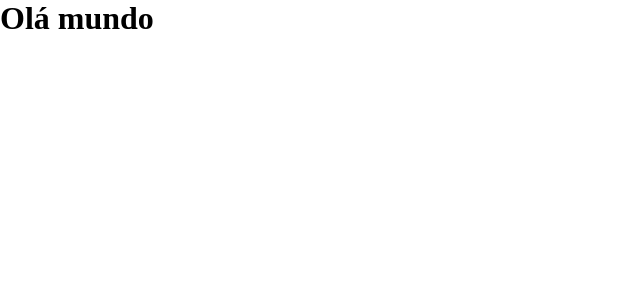
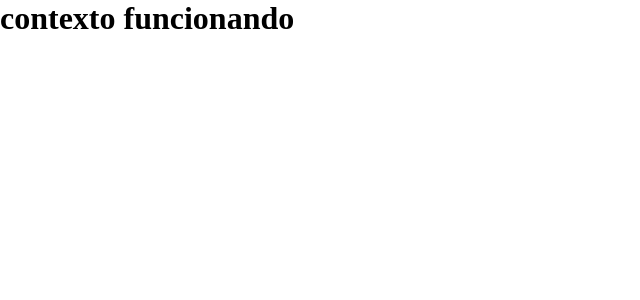
Before and after one commit to HenriqueMelo2007/talk-rede-social, a React (Vite) app: page / in a window 1280 px wide. Shown: the top 300 px of the page, without its empty margins (0-640 px from the left). Built offline with nearby package versions, Linux system fonts and the light colour scheme.

Commit message:
criando Context API

```diff
--- a/src/App.tsx
+++ b/src/App.tsx
@@ -1,10 +1,16 @@
+import { useContext } from "react"
+import { MeuContexto } from "./contexto/Contexto"
+
 
 
 export function App() {
 
+  const { teste } = useContext(MeuContexto)
+
+
   return (
     <>
-      <h1>Olá mundo</h1>
+      <h1>{teste}</h1>
     </>
   )
 }
--- /dev/null
+++ b/src/contexto/Contexto.tsx
@@ -0,0 +1,25 @@
+import { createContext, useState } from "react";
+
+
+
+
+
+
+export const MeuContexto = createContext({})
+
+export function ProvedorMeuContexto( { children } ) {
+
+  const [teste, setTeste] = useState('contexto funcionando')
+
+  const dadosContexto = {
+    teste
+  }
+
+  return (
+
+    <MeuContexto.Provider value={dadosContexto}>
+      {children}
+    </MeuContexto.Provider>
+
+  )
+}
--- a/src/main.tsx
+++ b/src/main.tsx
@@ -2,9 +2,12 @@ import React from 'react'
 import ReactDOM from 'react-dom/client'
 import { App } from './App.tsx'
 import './index.css'
+import { ProvedorMeuContexto } from './contexto/Contexto.tsx'
 
 ReactDOM.createRoot(document.getElementById('root')!).render(
   <React.StrictMode>
-    <App />
+    <ProvedorMeuContexto>
+      <App />
+    </ProvedorMeuContexto>
   </React.StrictMode>,
 )
```
